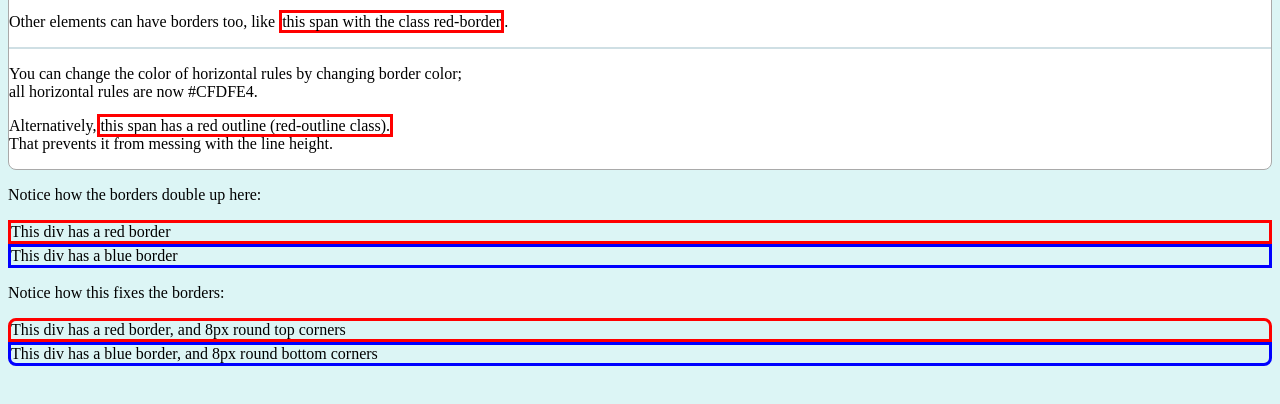
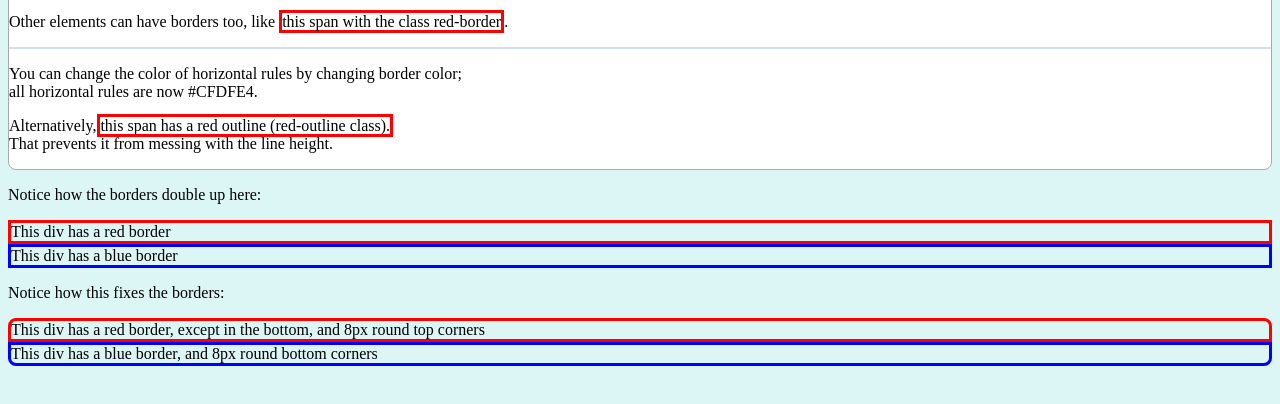
Before and after one commit to Metaphly/A-copy-of-my-work, a plain HTML site: page wdc/prac2/task2-6.html in a window 1280 px wide. Shown: the part 110-514 px from the top of the page. Drawn offline with Linux system fonts and the light colour scheme.

Commit message:
Sun, Mar 13, 2022, 10:59 AM +00:00

```diff
--- a/wdc/prac2/task2-6.html
+++ b/wdc/prac2/task2-6.html
@@ -23,7 +23,7 @@
     <div class = "red-border">This div has a red border</div>
     <div class = "blue-border">This div has a blue border</div>
     <p>Notice how this fixes the borders:</p>
-    <div class = "red-border top-round">This div has a red border, and 8px round top corners</div>
+    <div class = "red-border top-round">This div has a red border, except in the bottom, and 8px round top corners</div>
     <div class = "blue-border bottom-round">This div has a blue border, and 8px round bottom corners</div>
   </body>
 </html>
```
